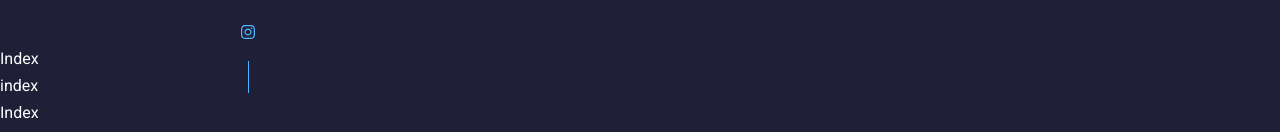
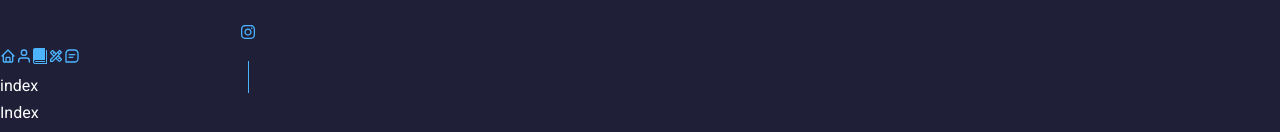
Before and after one commit to cesinhalius/PortfolioExample, a React (Create React App) app: page / in a window 1280 px wide. Shown: the part 755-887 px from the top of the page. Built offline with nearby package versions, Linux system fonts and the light colour scheme.

Commit message:
Adicionando as imagems da lista de navegação

```diff
--- a/src/components/nav/Index.jsx
+++ b/src/components/nav/Index.jsx
@@ -1,9 +1,19 @@
 import React from 'react'
 import './style.css'
-
+import { BiHome } from 'react-icons/bi'
+import { BiMessageSquareDetail } from 'react-icons/bi'
+import { FiUser } from 'react-icons/fi'
+import { ImBook } from 'react-icons/im'
+import { MdOutlineDesignServices } from 'react-icons/md'
 const Index = () => {
   return (
-    <div>Index</div>
+    <nav>
+      <a href="#"><BiHome/></a>
+      <a href="#about"><FiUser/></a>
+      <a href="#experience"><ImBook/></a>
+      <a href="#services"><MdOutlineDesignServices/></a>
+      <a href="#contact"><BiMessageSquareDetail/></a>
+    </nav>
   )
 }
 
```
